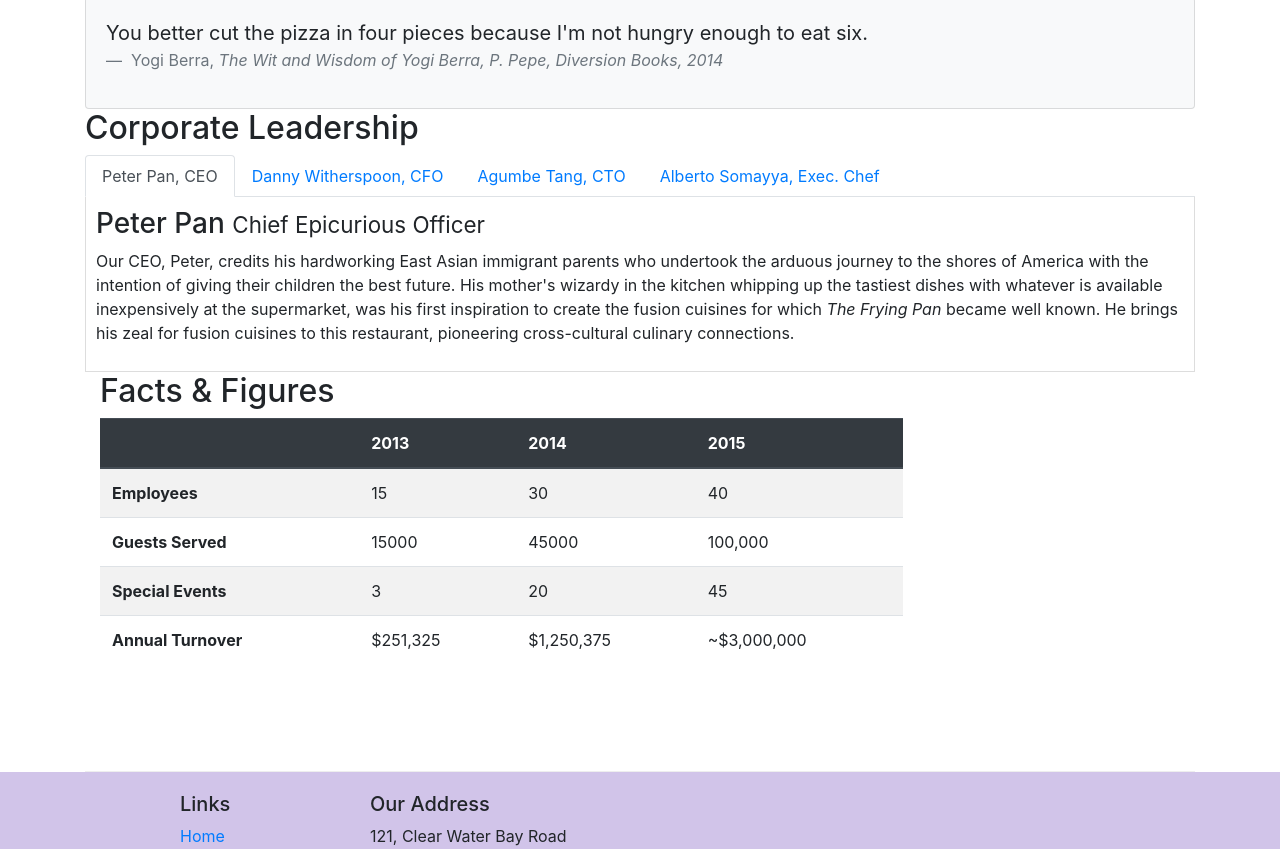
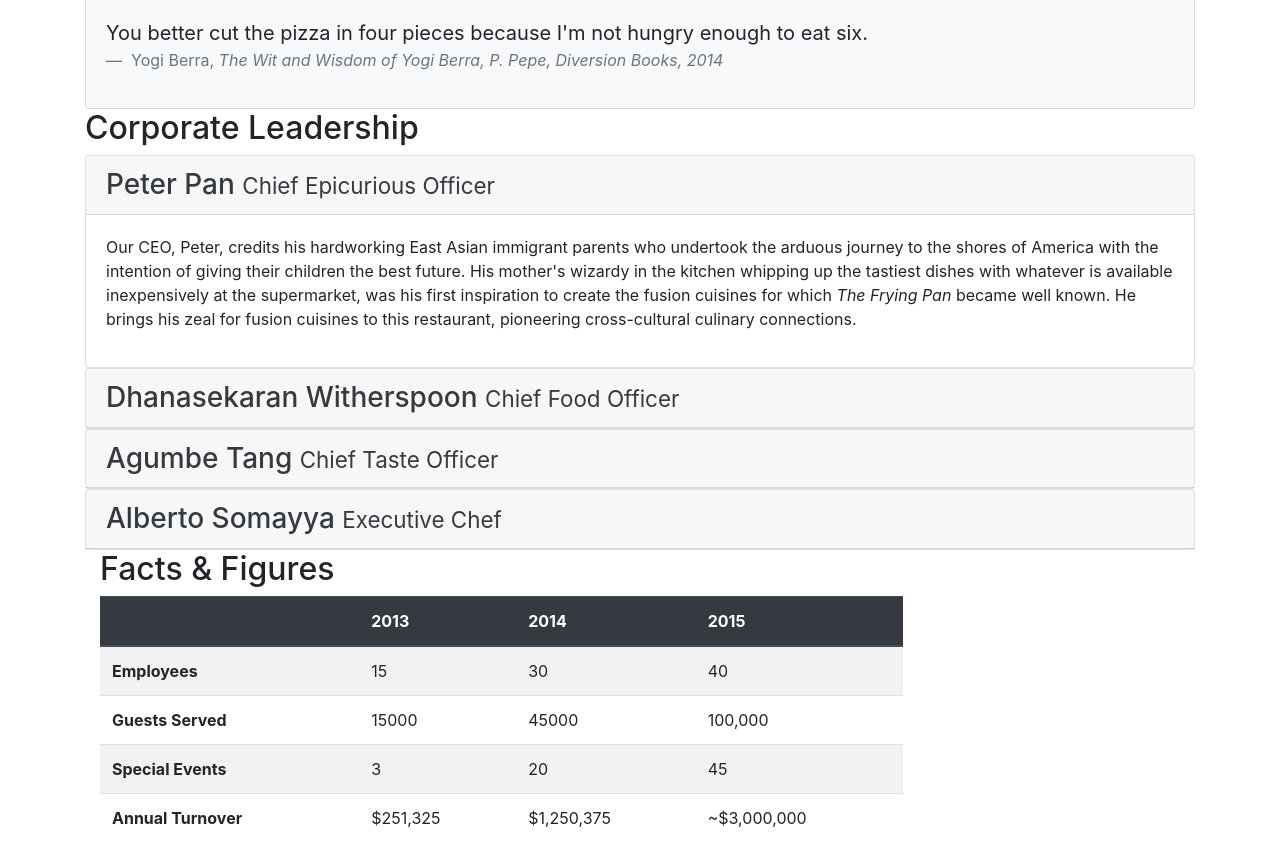
Before and after one commit to minshaf998/bootstrapCourse, a website: page aboutus.html in a window 1280 px wide. Shown: the part 762-1611 px from the top of the page. Drawn offline with nearby package versions, Linux system fonts and the light colour scheme.

Commit message:
accordion

```diff
--- a/aboutus.html
+++ b/aboutus.html
@@ -112,57 +112,83 @@
             </div>
         </div>
 
-
         <div class="row">
             <div class="col-12">
                 <h2>Corporate Leadership</h2>
-
-                <ul class="nav nav-tabs">
-                    <li class="nav-item">
-                        <a class="nav-link active" href="#peter" role="tab" data-toggle="tab">Peter Pan, CEO</a>
-                    </li>
-                    <li class="nav-item">
-                        <a class="nav-link" href="#danny" role="tab" data-toggle="tab">Danny Witherspoon, CFO</a>
-                    </li>
-                    <li class="nav-item">
-                        <a class="nav-link" href="#agumbe" role="tab" data-toggle="tab">Agumbe Tang, CTO</a>
-                    </li>
-                    <li class="nav-item">
-                        <a class="nav-link" href="#alberto" role="tab" data-toggle="tab">Alberto Somayya, Exec. Chef</a>
-                    </li>
-                </ul>
-
-                <div class="tab-content">
-                    <div role="tabpanel" class="tab-pane fade show active" id="peter">
-                        <h3>Peter Pan <small>Chief Epicurious Officer</small></h3>
-                        <p class="d-none d-sm-block">Our CEO, Peter, credits his hardworking East Asian immigrant parents who undertook the arduous journey to the shores of America with the intention of giving their children the best future. His mother's wizardy in the kitchen whipping
-                            up the tastiest dishes with whatever is available inexpensively at the supermarket, was his first inspiration to create the fusion cuisines for which
+                <div id="accordion">
+                    <div class="card">
+                        <div class="card-header" role="tab" id="peterhead">
+                            <h3 class="mb-0">
+                                <a class=" text-decoration-none text-dark" data-toggle="collapse" data-target="#peter" class="link-unstyled">
+                                    Peter Pan <small>Chief Epicurious Officer</small>
+                                </a>
+                            </h3>
+                        </div>
+                        <div class="collapse show" id="peter" data-parent="#accordion">
+                            <div class="card-body">
+                                <p class="d-none d-sm-block">Our CEO, Peter, credits his hardworking East Asian immigrant parents who undertook the arduous journey to the shores of America with the intention of giving their children the best future. His mother's wizardy in the kitchen
+                                    whipping up the tastiest dishes with whatever is available inexpensively at the supermarket, was his first inspiration to create the fusion cuisines for which
                                     <em>The Frying Pan</em> became well known. He brings his zeal for fusion cuisines to this restaurant, pioneering cross-cultural culinary connections.
                                 </p>
                             </div>
+                        </div>
+                    </div>
 
-                    <div role="tabpanel" class="tab-pane fade" id="danny">
-                        <h3>Dhanasekaran Witherspoon <small>Chief Food Officer</small></h3>
-                        <p class="d-none d-sm-block">Our CFO, Danny, as he is affectionately referred to by his colleagues, comes from a long established family tradition in farming and produce. His experiences growing up on a farm in the Australian outback gave him great appreciation
-                            for varieties of food sources. As he puts it in his own words,
+                    <div class="card">
+                        <div class="card-header" role="tab" id="dannyhead">
+                            <h3 class="mb-0">
+                                <a class="collapsed text-decoration-none text-dark" data-toggle="collapse" data-target="#danny">
+                                    Dhanasekaran Witherspoon <small>Chief Food Officer</small>
+                                </a>
+                            </h3>
+                        </div>
+                        <div class="collapse" id="danny" data-parent="#accordion">
+                            <div class="card-body">
+                                <p class="d-none d-sm-block">Our CFO, Danny, as he is affectionately referred to by his colleagues, comes from a long established family tradition in farming and produce. His experiences growing up on a farm in the Australian outback gave him great
+                                    appreciation for varieties of food sources. As he puts it in his own words,
                                     <em>Everything that runs, wins, and everything that stays, pays!</em>
                                 </p>
                             </div>
-
-                    <div role="tabpanel" class="tab-pane fade" id="agumbe">
-                        <h3>Agumbe Tang <small>Chief Taste Officer</small></h3>
-                        <p class="d-none d-sm-block">Blessed with the most discerning gustatory sense, Agumbe, our CTO, personally ensures that every dish that we serve meets his exacting tastes. Our chefs dread the tongue lashing that ensues if their dish does not meet his exacting
-                            standards. He lives by his motto, <em>You click only if you survive
+                        </div>
+                    </div>
+                    <div class="card">
+                        <div class="card-header" role="tab" id="agumbehead">
+                            <h3 class="mb-0">
+                                <a class="collapsed  text-decoration-none text-dark" data-toggle="collapse" data-target="#agumbe">
+                                    Agumbe Tang <small>Chief Taste Officer</small>
+                                </a>
+                            </h3>
+                        </div>
+                        <div class="collapse" id="agumbe" data-parent="#accordion">
+                            <div class="card-body">
+                                <p class="d-none d-sm-block">Blessed with the most discerning gustatory sense, Agumbe, our CTO, personally ensures that every dish that we serve meets his exacting tastes. Our chefs dread the tongue lashing that ensues if their dish does not meet his
+                                    exacting standards. He lives by his motto, <em>You click only if you survive
                                         my lick.</em></p>
                             </div>
-
-                    <div role="tabpanel" class="tab-pane fade" id="alberto">
-                        <h3>Alberto Somayya <small>Executive Chef</small></h3>
-                        <p class="d-none d-sm-block">Award winning three-star Michelin chef with wide International experience having worked closely with whos-who in the culinary world, he specializes in creating mouthwatering Indo-Italian fusion experiences. He says, <em>Put together the
+                        </div>
+                    </div>
+                    <div class="card">
+                        <div class="card-header" role="tab" id="albertohead">
+                            <h3 class="mb-0">
+                                <a class="collapsed  text-decoration-none text-dark" data-toggle="collapse" data-target="#alberto">
+                                    Alberto Somayya <small>Executive Chef</small>
+                                </a>
+                            </h3>
+                        </div>
+                        <div class="collapse" id="alberto" data-parent="#accordion">
+                            <div class="card-body">
+                                <p class="d-none d-sm-block">
+                                    <p class="d-none d-sm-block">Award winning three-star Michelin chef with wide International experience having worked closely with whos-who in the culinary world, he specializes in creating mouthwatering Indo-Italian fusion experiences. He says,
+                                        <em>Put together the
                                         cuisines from the
                                         two craziest
                                         cultures, and you get a
-                                winning hit! Amma Mia!</em></p>
+                                        winning hit! Amma Mia!</em>
+                                    </p>
+                                    </em>
+                                </p>
+                            </div>
+                        </div>
                     </div>
                 </div>
 
```
Lines whose indentation alone changed are shown as unchanged.
